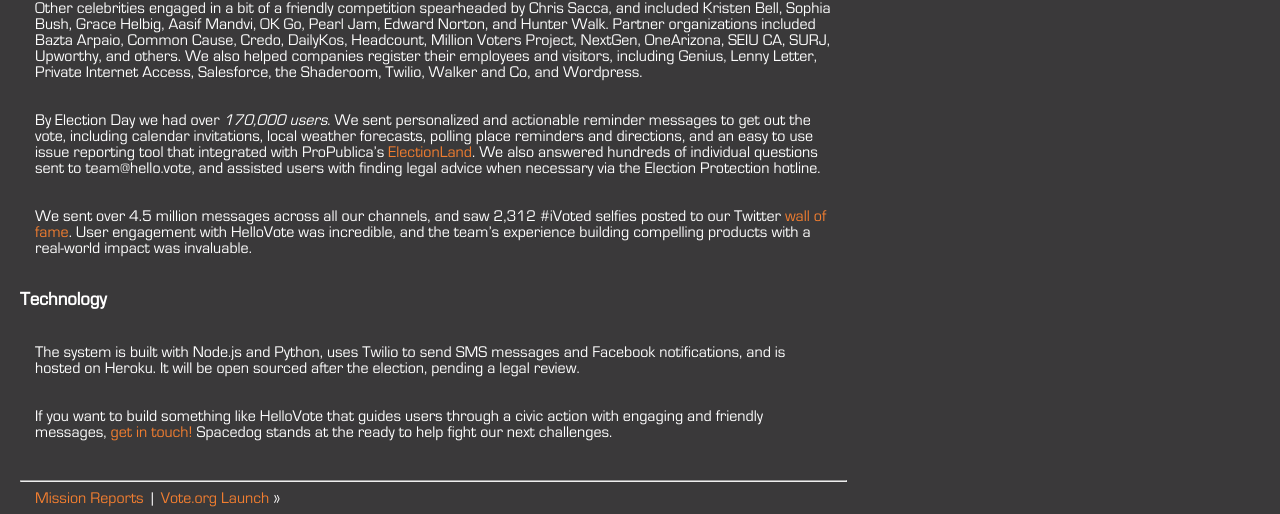
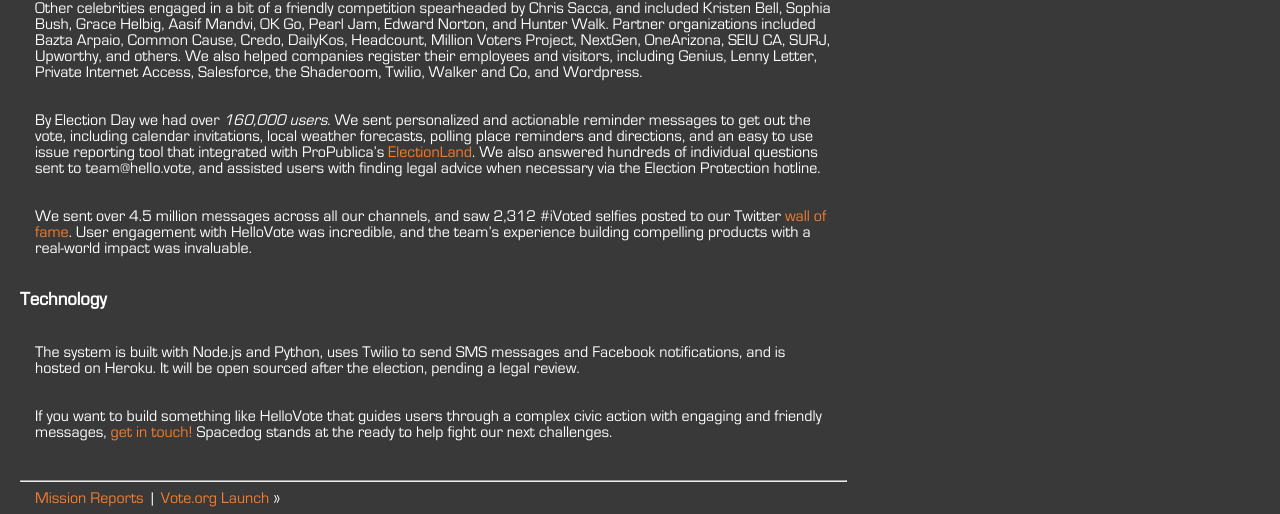
Before and after one commit to spacedogXYZ/spacedogXYZ, a Jekyll site: the page built from _posts/2016-09-27-hellovote.md, in a window 1280 px wide and 900 px high, scrolled down 988 px. Shown: the part 295-809 px from the top of the window. Built offline with Jekyll 4.4.1, drawn with Linux system fonts in a browser that asks for light colours; nearby versions of some CDN libraries; comment, search, counter and statistics services are not loaded.

Commit message:
update numbers, testimonial

```diff
--- a/_data/testimonials.yml
+++ b/_data/testimonials.yml
@@ -33,3 +33,9 @@
   org: Sea Change Stragies
   quote: Wow-ed me with strategic insight
   more: His ability to describe how tech works in a non-techy way would be an asset to any team looking for a senior tech partner.
+
+- name: Tiffiniy Cheng
+  title: co-Founder
+  org: Fight for the Future
+  quote: Puts the pedal to the metal
+  more: Rapidly built a complex product without compromising on quality or reliability.
--- a/_posts/2016-09-27-hellovote.md
+++ b/_posts/2016-09-27-hellovote.md
@@ -30,7 +30,7 @@
 
 Other celebrities engaged in a bit of a friendly competition spearheaded by Chris Sacca, and included Kristen Bell, Sophia Bush, Grace Helbig, Aasif Mandvi, OK Go, Pearl Jam, Edward Norton, and Hunter Walk. Partner organizations included Bazta Arpaio, Common Cause, Credo, DailyKos, Headcount, Million Voters Project, NextGen, OneArizona, SEIU CA, SURJ, Upworthy, and others. We also helped companies register their employees and visitors, including Genius, Lenny Letter, Private Internet Access, Salesforce, the Shaderoom, Twilio, Walker and Co, and Wordpress.
 
-By Election Day we had over *170,000 users*. We sent personalized and actionable reminder messages to get out the vote, including calendar invitations, local weather forecasts, polling place reminders and directions, and an easy to use issue reporting tool that integrated with ProPublica's [ElectionLand](https://projects.propublica.org/electionland/). We also answered hundreds of individual questions sent to team@hello.vote, and assisted users with finding legal advice when necessary via the Election Protection hotline.
+By Election Day we had over *160,000 users*. We sent personalized and actionable reminder messages to get out the vote, including calendar invitations, local weather forecasts, polling place reminders and directions, and an easy to use issue reporting tool that integrated with ProPublica's [ElectionLand](https://projects.propublica.org/electionland/). We also answered hundreds of individual questions sent to team@hello.vote, and assisted users with finding legal advice when necessary via the Election Protection hotline.
 
 We sent over 4.5 million messages across all our channels, and saw 2,312 #iVoted selfies posted to our Twitter [wall of fame](https://twitter.com/hellovote_bot). User engagement with HelloVote was incredible, and the team's experience building compelling products with a real-world impact was invaluable.
 
@@ -38,4 +38,4 @@
 
 The system is built with Node.js and Python, uses Twilio to send SMS messages and Facebook notifications, and is hosted on Heroku. It will be open sourced after the election, pending a legal review.
 
-If you want to build something like HelloVote that guides users through a civic action with engaging and friendly messages, [get in touch!](/blastoff) Spacedog stands at the ready to help fight our next challenges.
+If you want to build something like HelloVote that guides users through a complex civic action with engaging and friendly messages, [get in touch!](/blastoff) Spacedog stands at the ready to help fight our next challenges.
```
